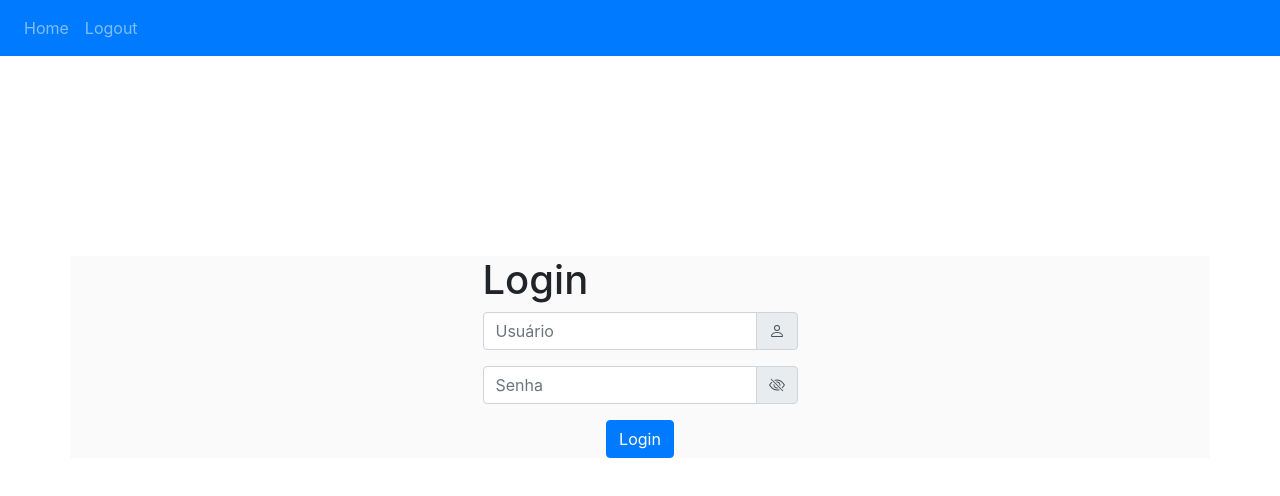
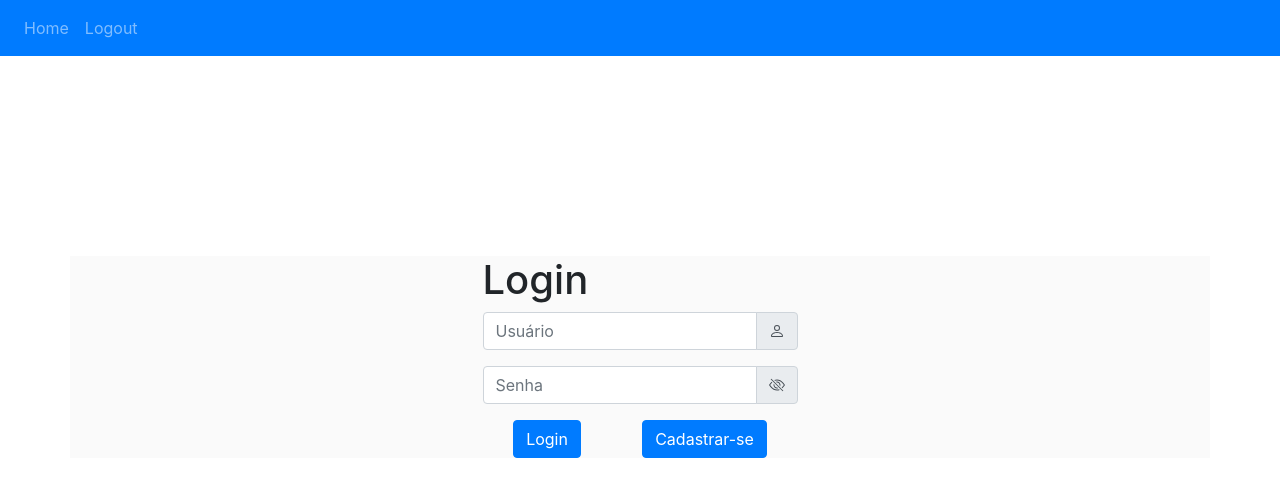
Before and after one commit to enias-oliveira/feedback-forum, a React (Create React App) app: page / in a window 1280 px wide. Shown: the top 496 px of the page. Built offline with nearby package versions, Linux system fonts and the light colour scheme.

Commit message:
Fix: Register button now visible on login page

```diff
--- a/src/pages/login/index.jsx
+++ b/src/pages/login/index.jsx
@@ -94,9 +94,17 @@ const Login = ({ setAuthentication }) => {
             {errors.password && (
               <p style={{ color: "red " }}>{errors.password.message}</p>
             )}
-            <Button variant="primary" type="Submit">
-              Login
-            </Button>
+            <div className="buttons">
+              <Button variant="primary" type="Submit">
+                Login
+              </Button>
+              <Button
+                variant="primary"
+                onClick={() => history.push("/userform")}
+              >
+                Cadastrar-se
+              </Button>
+            </div>
           </form>
         </Container>
       </Formulario>
--- a/src/pages/login/style.js
+++ b/src/pages/login/style.js
@@ -6,9 +6,9 @@ export const Formulario = styled.div`
     justify-content: center;
   }
 
-  button {
-    display: block;
-    margin: 0 auto;
+  .buttons {
+    display: flex;
+    justify-content: space-around;
   }
 
   .login-form {
```
